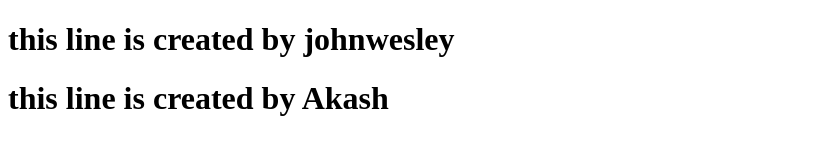
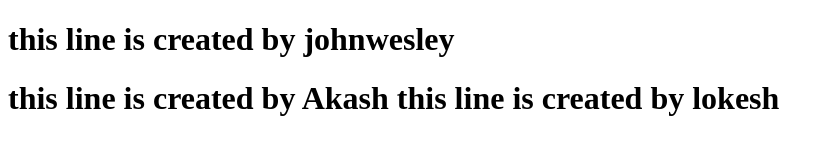
Before and after one commit to johnweseley7396/group_project, a plain HTML site: page index.html in a window 1280 px wide. Shown: the whole page, without its empty margins (0-834 px from the left). Drawn offline with Linux system fonts and the light colour scheme.

Commit message:
edited by lokesh

```diff
--- a/index.html
+++ b/index.html
@@ -7,6 +7,8 @@
 </head>
 <body>
     <h1>this line is created by johnwesley</h1>
-    <h1>this line is created by Akash</h1>
+    <h1>this line is created by Akash
+        this line is created by lokesh
+    </h1>
 </body>
 </html>
```
